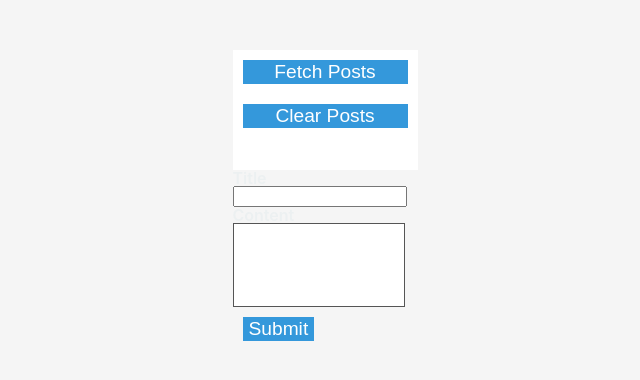
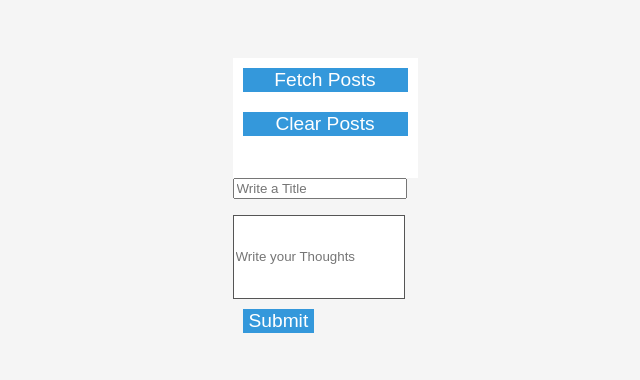
Before and after one commit to elguapo11/mongo-authentication, a React (Vite) app in the folder client/vite/: page / in a window 1280 px wide. Shown: the part 200-580 px from the top of the page, without its empty margins (315-955 px from the left). Built offline with nearby package versions, Linux system fonts and the light colour scheme.

Commit message:
cleaning up CSS

```diff
--- a/client/vite/src/App.css
+++ b/client/vite/src/App.css
@@ -61,13 +61,13 @@
 .title {
   font-size: 1.5em; /* Adjust font size as needed */
   font-weight: bold;
-  color: #333; /* Adjust color as needed */
+  color: #a5a0a0; /* Adjust color as needed */
   text-align: left; /* Align title to the left */
 }
 
 .content {
   font-size: 1.2em; /* Adjust font size as needed */
-  color: #555; /* Adjust color as needed */
+  color: #ffffff; /* Adjust color as needed */
   text-align: left; /* Align content to the left */
 }
 
--- a/client/vite/src/createPosts.jsx
+++ b/client/vite/src/createPosts.jsx
@@ -22,11 +22,21 @@ function Create() {
 
   return (
     <form id='form' onSubmit={onSubmit}>
-      <label htmlFor='title'>Title</label>
-      <input ref={titleRef} type='title' id='title' />
-      <span></span>
-      <label htmlFor='content'>Content</label>
-      <input ref={contentRef} type='content' id='content' />
+      <label htmlFor='title'></label>
+      <input
+        ref={titleRef}
+        placeholder='Write a Title'
+        type='title'
+        id='title'
+      />
+      <br></br>
+      <label htmlFor='content'></label>
+      <input
+        ref={contentRef}
+        placeholder='Write your Thoughts'
+        type='content'
+        id='content'
+      />
       <span></span>
       <button type='submit'>Submit</button>
     </form>
--- a/client/vite/src/getPosts.jsx
+++ b/client/vite/src/getPosts.jsx
@@ -48,7 +48,7 @@ function Posts() {
               className='deleteButton'
               onClick={() => handleDelete(post._id)}
             >
-              Delete
+              Delete Post
             </button>
           </div>
         ))
--- a/client/vite/src/index.css
+++ b/client/vite/src/index.css
@@ -38,7 +38,9 @@ body {
 }
 
 form#form {
+  display: flex;
   vertical-align: top;
+  justify-content: space-around;
   line-height: 1; /* Set line-height to 1 for top alignment */
 }
 
@@ -61,6 +63,7 @@ label {
 #form {
   display: flex;
   flex-direction: column;
+  justify-content: space-around;
   align-items: flex-start;
   vertical-align: top;
 }
```
